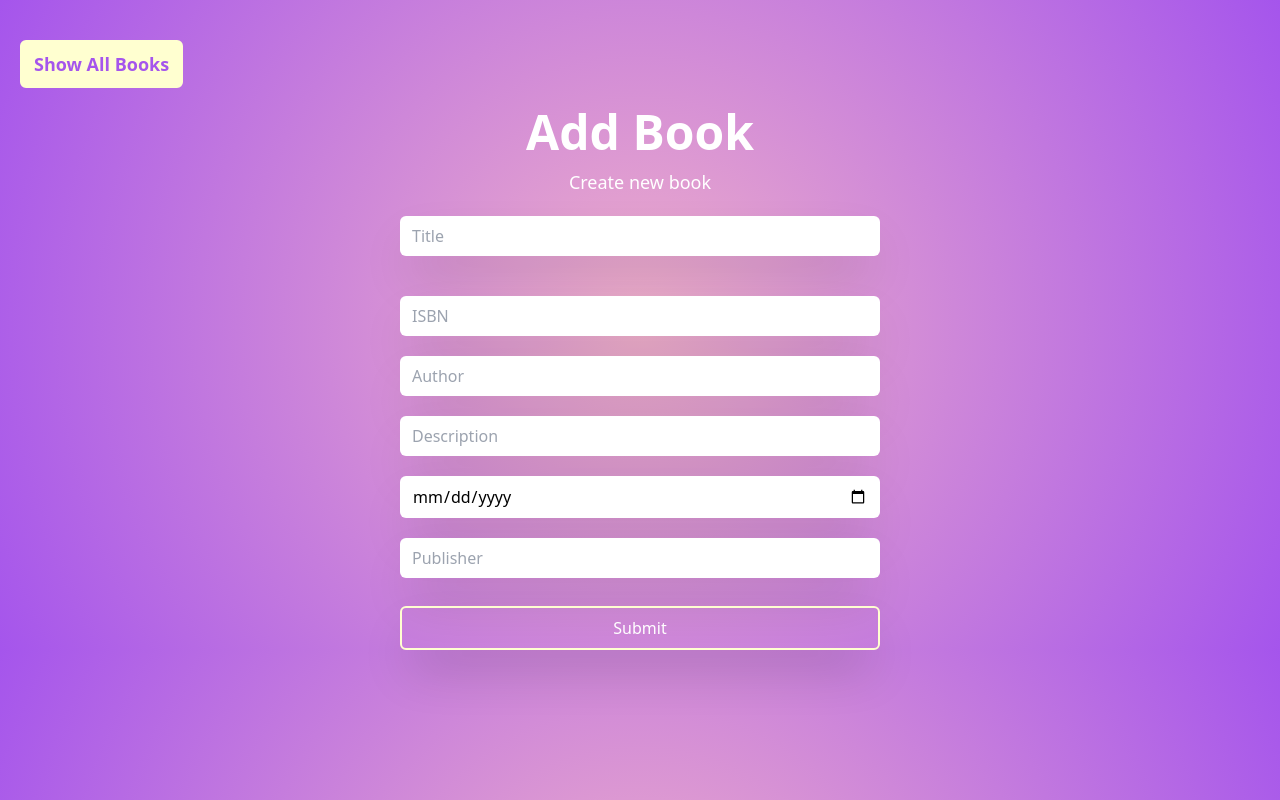
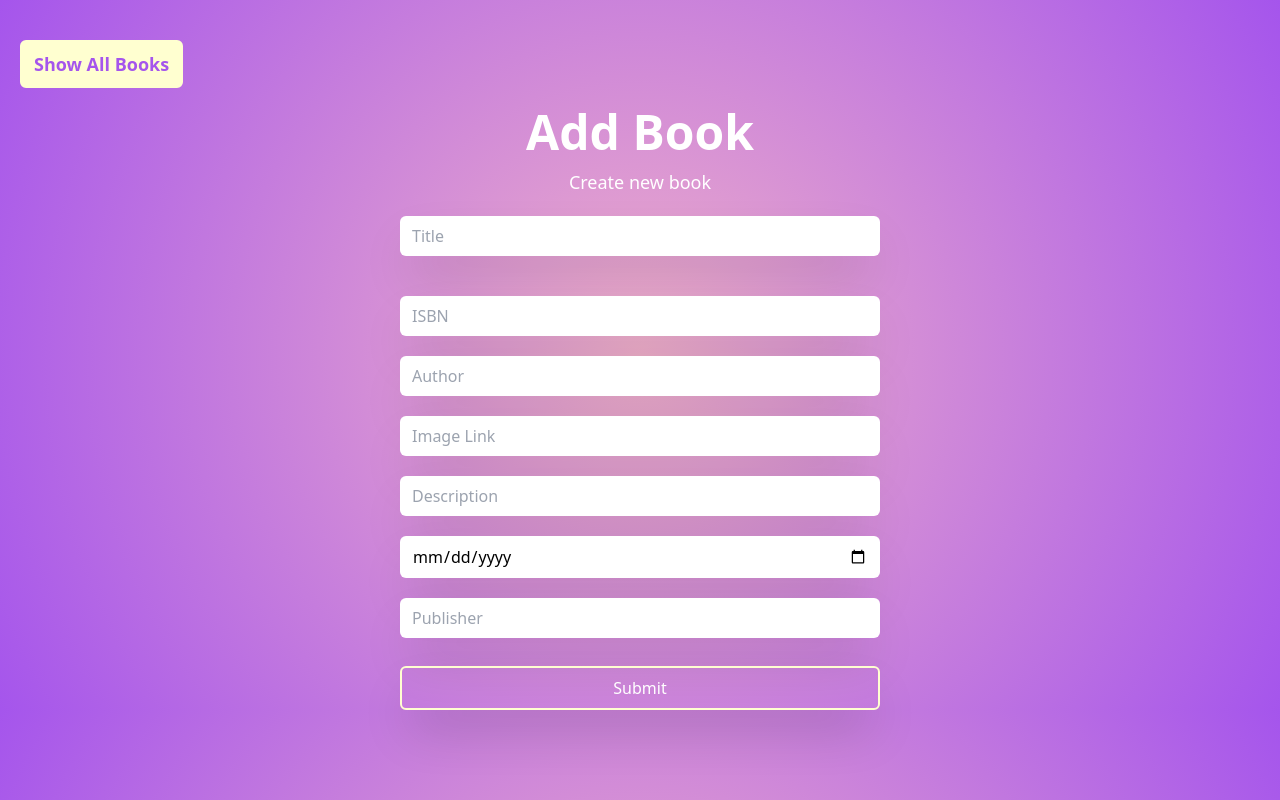
Before and after one commit to Himali-Malvawala/mern-stack-app, a React (Create React App) app in the folder client/: page /create-book in a window 1280 px wide. Built offline with nearby package versions, Linux system fonts and the light colour scheme.

Commit message:
add image in createbook.js

```diff
--- a/client/src/components/CreateBook.js
+++ b/client/src/components/CreateBook.js
@@ -9,6 +9,7 @@ const CreateBook = () => {
     title: "",
     isbn: "",
     author: "",
+    image: "",
     description: "",
     published_date: "",
     publisher: "",
@@ -28,6 +29,7 @@ const CreateBook = () => {
           title: "",
           isbn: "",
           author: "",
+          image: "",
           description: "",
           published_date: "",
           publisher: "",
@@ -78,6 +80,14 @@ const CreateBook = () => {
           />
           <input
             type="text"
+            placeholder="Image Link"
+            name="image"
+            className="py-2 px-3 rounded-md shadow-2xl sm:w-[30rem]"
+            value={book.image}
+            onChange={onChangeHandler}
+          />
+          <input
+            type="text"
             placeholder="Description"
             name="description"
             className="py-2 px-3 rounded-md shadow-2xl sm:w-[30rem]"
```
